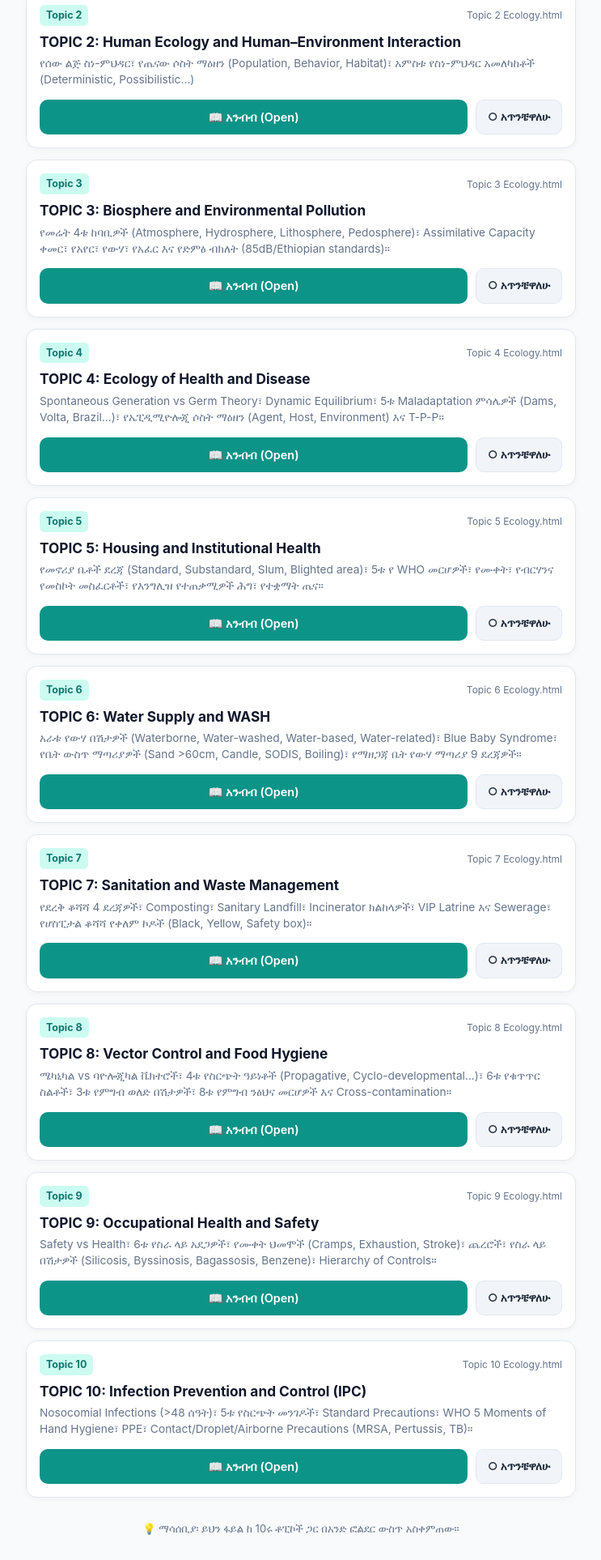
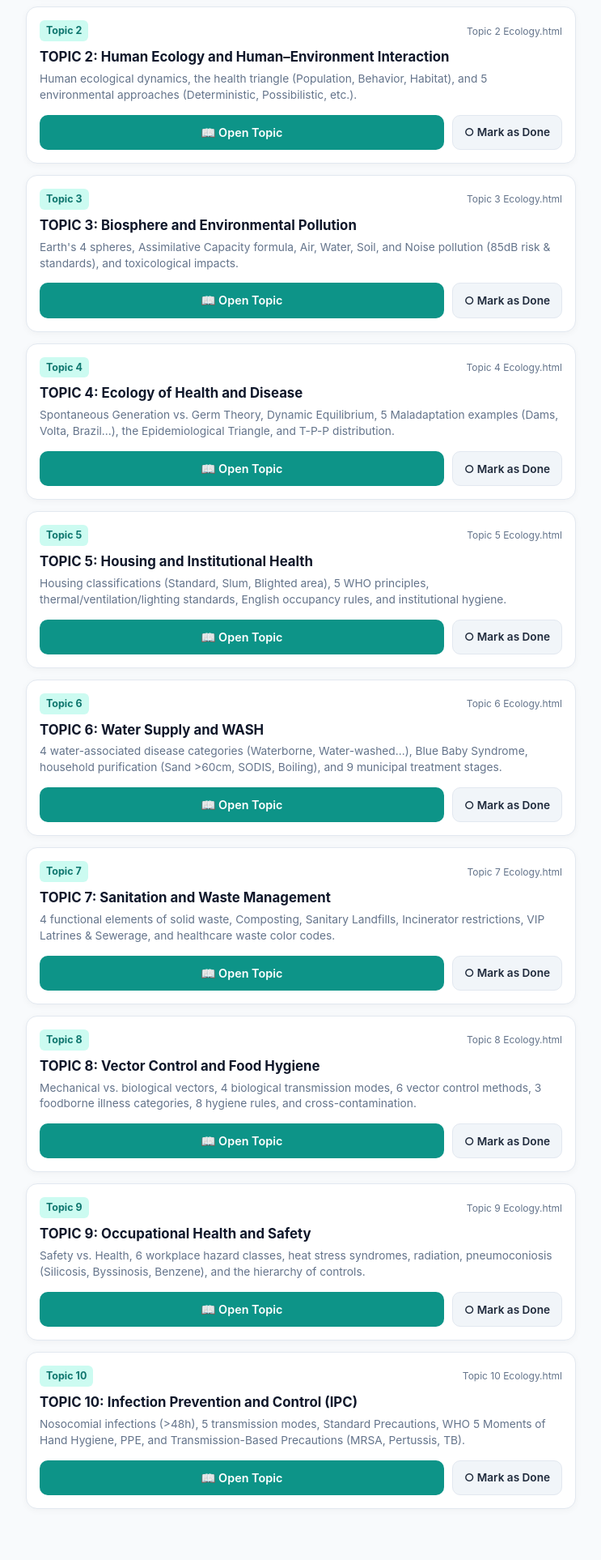
Before and after one commit to Wondej/Ecology, a plain HTML site: page index.html in a window 1280 px wide. Shown: the part 504-2430 px from the top of the page at 81% size, without its empty margins (268-1011 px from the left). After the commit the page ends 2379 px from the top, so only its background shows below. Drawn offline with Linux system fonts and the light colour scheme.

Commit message:
Refactor HTML structure and update content

```diff
--- a/index.html
+++ b/index.html
@@ -108,7 +108,7 @@
       box-shadow: 0 0 0 3px rgba(13, 148, 136, 0.15);
     }
 
-    /* Topic Cards Grid */
+    /* Topic Cards List */
     .topics-list {
       display: flex;
       flex-direction: column;
@@ -144,7 +144,7 @@
     }
 
     .topic-title {
-      font-size: 1.08rem;
+      font-size: 1.05rem;
       font-weight: 700;
       color: #0f172a;
       margin-bottom: 6px;
@@ -200,14 +200,6 @@
       border-color: #86efac;
       color: #15803d;
     }
-
-    /* Footer Note */
-    footer {
-      text-align: center;
-      margin: 28px 0 16px 0;
-      font-size: 0.82rem;
-      color: var(--text-muted);
-    }
   </style>
 </head>
 <body>
@@ -223,26 +215,21 @@
   <!-- Progress Tracker -->
   <div class="progress-card">
     <div class="progress-header">
-      <span>የጥናት ሂደት (Study Progress)</span>
-      <span id="progress-text">0 / 10 የተጠናቀቁ</span>
+      <span>Study Progress</span>
+      <span id="progress-text">0 / 10 Completed (0%)</span>
     </div>
     <div class="progress-bar-bg">
       <div class="progress-bar-fill" id="progress-bar"></div>
     </div>
   </div>
 
-  <!-- Search Filter -->
+  <!-- Search Box -->
   <div class="search-box">
-    <input type="text" id="search-input" class="search-input" placeholder="🔍 በርዕስ ወይም በይዘት ፈልግ (ለምሳሌ፡ Water, Waste, Vector...)...">
+    <input type="text" id="search-input" class="search-input" placeholder="🔍 Search topics, concepts, or keywords (e.g., Water, Waste, Vector)...">
   </div>
 
   <!-- Topics List -->
   <div class="topics-list" id="topics-list"></div>
-
-  <!-- Footer -->
-  <footer>
-    <p>💡 ማሳሰቢያ፡ ይህን ፋይል ከ 10ሩ ቶፒኮች ጋር በአንድ ፎልደር ውስጥ አስቀምጠው።</p>
-  </footer>
 
 </div>
 
@@ -252,70 +239,70 @@
       num: 1,
       file: "Topic 1 Ecology.html",
       title: "TOPIC 1: Introduction to Ecology and Environmental Health",
-      desc: "የስነ-ምህዳር ፍቺ፣ ባዮቲክ እና አባዮቲክ ክፍሎች፣ 7ቱ የስነ-ምህዳር ደረጃዎች (Hierarchy)፣ 7ቱ የአካባቢ ጤና ዘርፎች።",
+      desc: "Definition of ecology, biotic & abiotic factors, 7 ecological hierarchy levels, and 7 core scopes of environmental health.",
       keywords: "ecology biotic abiotic population community ecosystem biome biosphere malaria scope water waste"
     },
     {
       num: 2,
       file: "Topic 2 Ecology.html",
       title: "TOPIC 2: Human Ecology and Human–Environment Interaction",
-      desc: "የሰው ልጅ ስነ-ምህዳር፣ የጤናው ሶስት ማዕዘን (Population, Behavior, Habitat)፣ አምስቱ የስነ-ምህዳር አመለካከቶች (Deterministic, Possibilistic...)",
+      desc: "Human ecological dynamics, the health triangle (Population, Behavior, Habitat), and 5 environmental approaches (Deterministic, Possibilistic, etc.).",
       keywords: "human ecology triangle population behavior habitat determinism teleology possibilism stone age modern age"
     },
     {
       num: 3,
       file: "Topic 3 Ecology.html",
       title: "TOPIC 3: Biosphere and Environmental Pollution",
-      desc: "የመሬት 4ቱ ከባቢዎች (Atmosphere, Hydrosphere, Lithosphere, Pedosphere)፣ Assimilative Capacity ቀመር፣ የአየር፣ የውሃ፣ የአፈር እና የድምፅ ብክለት (85dB/Ethiopian standards)።",
+      desc: "Earth's 4 spheres, Assimilative Capacity formula, Air, Water, Soil, and Noise pollution (85dB risk & standards), and toxicological impacts.",
       keywords: "biosphere pollution assimilative capacity atmosphere hydrosphere lithosphere pedosphere air water soil noise decibel lead cadmium teratogenic"
     },
     {
       num: 4,
       file: "Topic 4 Ecology.html",
       title: "TOPIC 4: Ecology of Health and Disease",
-      desc: "Spontaneous Generation vs Germ Theory፣ Dynamic Equilibrium፣ 5ቱ Maladaptation ምሳሌዎች (Dams, Volta, Brazil...)፣ የኤፒዲሚዮሎጂ ሶስት ማዕዘን (Agent, Host, Environment) እና T-P-P።",
+      desc: "Spontaneous Generation vs. Germ Theory, Dynamic Equilibrium, 5 Maladaptation examples (Dams, Volta, Brazil...), the Epidemiological Triangle, and T-P-P distribution.",
       keywords: "disease ecology spontaneous generation germ theory dynamic equilibrium maladaptation schistosomiasis agent host environment time place person"
     },
     {
       num: 5,
       file: "Topic 5 Ecology.html",
       title: "TOPIC 5: Housing and Institutional Health",
-      desc: "የመኖሪያ ቤቶች ደረጃ (Standard, Substandard, Slum, Blighted area)፣ 5ቱ የ WHO መርሆዎች፣ የሙቀት፣ የብርሃንና የመስኮት መስፈርቶች፣ የእንግሊዝ የተጠቃሚዎች ሕግ፣ የተቋማት ጤና።",
+      desc: "Housing classifications (Standard, Slum, Blighted area), 5 WHO principles, thermal/ventilation/lighting standards, English occupancy rules, and institutional hygiene.",
       keywords: "housing slum substandard blighted area physiological psychological ventilation temperature lighting foot-candles overcrowding institutional"
     },
     {
       num: 6,
       file: "Topic 6 Ecology.html",
       title: "TOPIC 6: Water Supply and WASH",
-      desc: "አራቱ የውሃ በሽታዎች (Waterborne, Water-washed, Water-based, Water-related)፣ Blue Baby Syndrome፣ የቤት ውስጥ ማጣሪያዎች (Sand >60cm, Candle, SODIS, Boiling)፣ የማዘጋጃ ቤት የውሃ ማጣሪያ 9 ደረጃዎች።",
+      desc: "4 water-associated disease categories (Waterborne, Water-washed...), Blue Baby Syndrome, household purification (Sand >60cm, SODIS, Boiling), and 9 municipal treatment stages.",
       keywords: "water supply wash waterborne water-washed water-based water-related cadmium lead nitrate blue baby sand filter candle sodis coagulation flocculation"
     },
     {
       num: 7,
       file: "Topic 7 Ecology.html",
       title: "TOPIC 7: Sanitation and Waste Management",
-      desc: "የደረቅ ቆሻሻ 4 ደረጃዎች፣ Composting፣ Sanitary Landfill፣ Incinerator ክልከላዎች፣ VIP Latrine እና Sewerage፣ የሆስፒታል ቆሻሻ የቀለም ኮዶች (Black, Yellow, Safety box)።",
+      desc: "4 functional elements of solid waste, Composting, Sanitary Landfills, Incinerator restrictions, VIP Latrines & Sewerage, and healthcare waste color codes.",
       keywords: "sanitation solid waste composting landfill incineration vip latrine water carriage healthcare waste sharps safety box segregation black yellow"
     },
     {
       num: 8,
       file: "Topic 8 Ecology.html",
       title: "TOPIC 8: Vector Control and Food Hygiene",
-      desc: "ሜካኒካል vs ባዮሎጂካል ቬክተሮች፣ 4ቱ የስርጭት ዓይነቶች (Propagative, Cyclo-developmental...)፣ 6ቱ የቁጥጥር ስልቶች፣ 3ቱ የምግብ ወለድ በሽታዎች፣ 8ቱ የምግብ ንፅህና መርሆዎች እና Cross-contamination።",
+      desc: "Mechanical vs. biological vectors, 4 biological transmission modes, 6 vector control methods, 3 foodborne illness categories, 8 hygiene rules, and cross-contamination.",
       keywords: "vector control mosquitoes housefly biological mechanical propagative food hygiene salmonella bacillus cereus intoxication cross contamination"
     },
     {
       num: 9,
       file: "Topic 9 Ecology.html",
       title: "TOPIC 9: Occupational Health and Safety",
-      desc: "Safety vs Health፣ 6ቱ የስራ ላይ አደጋዎች፣ የሙቀት ህመሞች (Cramps, Exhaustion, Stroke)፣ ጨረሮች፣ የስራ ላይ በሽታዎች (Silicosis, Byssinosis, Bagassosis, Benzene)፣ Hierarchy of Controls።",
+      desc: "Safety vs. Health, 6 workplace hazard classes, heat stress syndromes, radiation, pneumoconiosis (Silicosis, Byssinosis, Benzene), and the hierarchy of controls.",
       keywords: "occupational health safety physical mechanical chemical biological ergonomic psychosocial heat stroke radiation noise silicosis byssinosis ppe substitution"
     },
     {
       num: 10,
       file: "Topic 10 Ecology.html",
       title: "TOPIC 10: Infection Prevention and Control (IPC)",
-      desc: "Nosocomial Infections (>48 ሰዓት)፣ 5ቱ የስርጭት መንገዶች፣ Standard Precautions፣ WHO 5 Moments of Hand Hygiene፣ PPE፣ Contact/Droplet/Airborne Precautions (MRSA, Pertussis, TB)።",
+      desc: "Nosocomial infections (>48h), 5 transmission modes, Standard Precautions, WHO 5 Moments of Hand Hygiene, PPE, and Transmission-Based Precautions (MRSA, Pertussis, TB).",
       keywords: "infection prevention control ipc nosocomial hai standard precautions hand hygiene who moments ppe contact droplet airborne tuberculosis mrsa"
     }
   ];
@@ -325,7 +312,6 @@
   const progressBar = document.getElementById('progress-bar');
   const progressText = document.getElementById('progress-text');
 
-  // Load completed state from LocalStorage
   let completedTopics = JSON.parse(localStorage.getItem('completed_ecology_topics') || '[]');
 
   function updateProgress() {
@@ -333,7 +319,7 @@
     const count = completedTopics.length;
     const percent = Math.round((count / total) * 100);
     progressBar.style.width = percent + '%';
-    progressText.innerText = `${count} / ${total} የተጠናቀቁ (${percent}%)`;
+    progressText.innerText = `${count} / ${total} Completed (${percent}%)`;
   }
 
   function renderTopics(filter = '') {
@@ -361,9 +347,9 @@
         <div class="topic-title">${topic.title}</div>
         <div class="topic-desc">${topic.desc}</div>
         <div class="topic-actions">
-          <a href="${topic.file}" class="btn-open">📖 አንብብ (Open)</a>
+          <a href="${topic.file}" class="btn-open">📖 Open Topic</a>
           <button class="btn-check ${isCompleted ? 'checked' : ''}" onclick="toggleComplete(${topic.num})">
-            ${isCompleted ? '✔ ተጠናቋል' : '○ አጥንቼዋለሁ'}
+            ${isCompleted ? '✔ Completed' : '○ Mark as Done'}
           </button>
         </div>
       `;
@@ -372,7 +358,7 @@
     });
 
     if (topicsList.children.length === 0) {
-      topicsList.innerHTML = `<div style="text-align:center; padding:30px; color:#64748b;">ምንም የተገኘ ቶፒክ የለም!</div>`;
+      topicsList.innerHTML = `<div style="text-align:center; padding:30px; color:#64748b;">No matching topics found.</div>`;
     }
   }
 
@@ -391,10 +377,9 @@
     renderTopics(e.target.value);
   });
 
-  // Initial render
+  // Initial setup
   updateProgress();
   renderTopics();
 </script>
-
 </body>
 </html>
```
